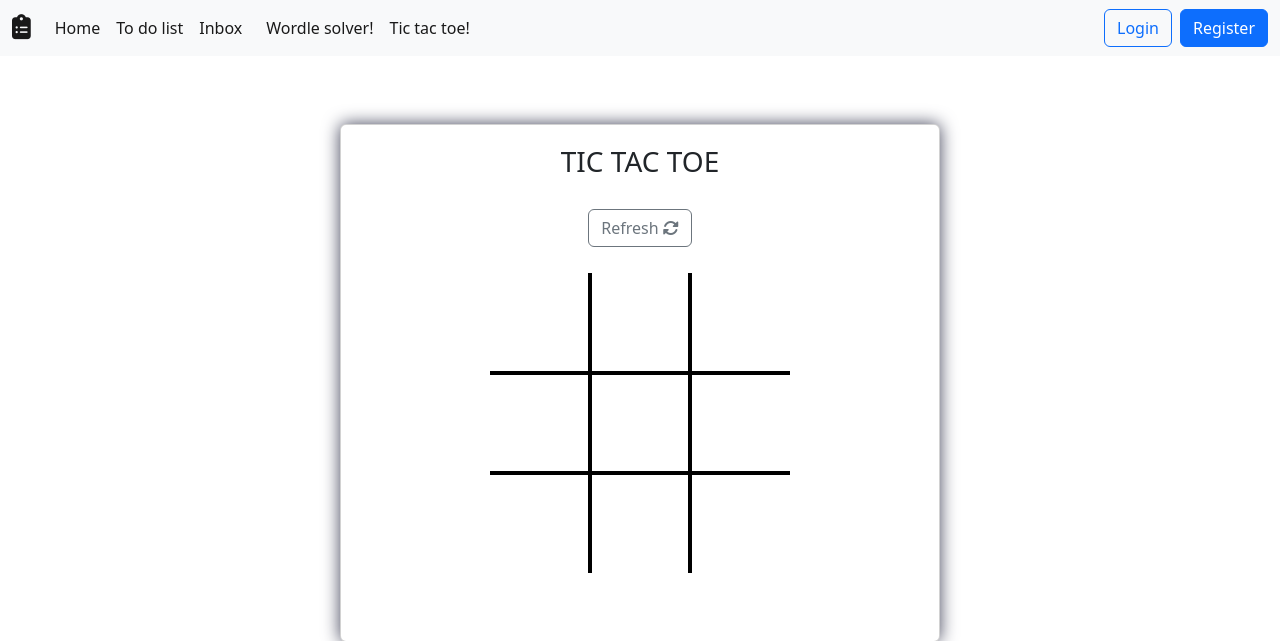
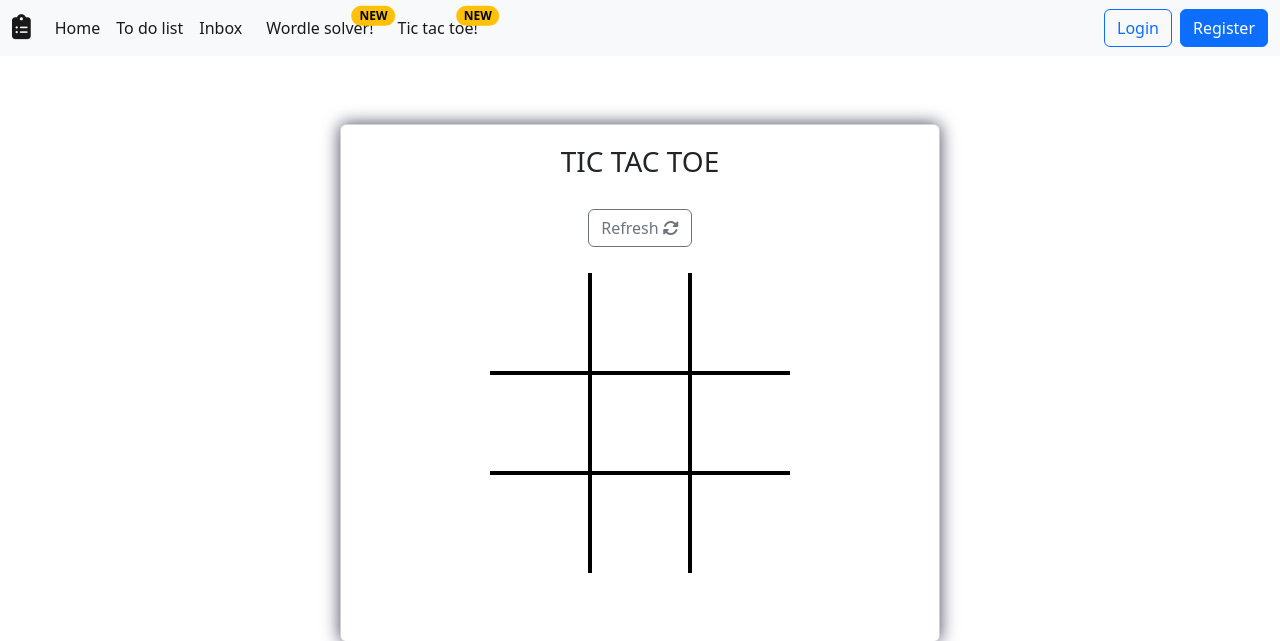
Before and after one commit to Tomek2268/Django-projects, a Django app: page /games/tic_tac_toe/ in a window 1280 px wide. Shown: the top 641 px of the page. Run offline with Django 4.2, Linux system fonts and the light colour scheme; some libraries are stand-ins or nearby versions.

Commit message:
NEW_badge

```diff
--- a/games/views.py
+++ b/games/views.py
@@ -18,7 +18,6 @@ def tic_tac_toe(request):
             mark = 'O'
 
         legal_moves,library_of_board,outcome,win_line = win_check(spot,mark,legal_moves,library_of_board)
-        print(outcome,win_line)
         win_line_spot,win_line_orientation = win_line
         js_library = {}
         for k,v in library_of_board.items():
--- a/my_temporary_storage.txt
+++ /dev/null
@@ -1,3 +0,0 @@
-<div class="win_horizontal"></div>
-<div class="win_vertical"></div>
-<div class="win_diagonal" style='transform:rotate(135deg);'></div>
--- a/templates/base.html
+++ b/templates/base.html
@@ -35,11 +35,19 @@
                   {% endif %}
                 </a>
               </li>
-              <li class="nav-item">
-                <a class="nav-link active" href="{% url 'wordle_solver' %}">Wordle solver!</a>
+              <li class="nav-item" style='margin-right:.5em;'>
+                <a class="nav-link active" href="{% url 'wordle_solver' %}" style='position:relative;'>Wordle solver!
+                  <span class="position-absolute top-10 start-90 translate-middle badge rounded-pill text-bg-warning">
+                    NEW
+                  </span>
+                </a>
               </li>
               <li class="nav-item">
-                <a class="nav-link active" href="{% url 'tic_tac_toe' %}">Tic tac toe!</a>
+                <a class="nav-link active" href="{% url 'tic_tac_toe' %}" style='position:relative;'>Tic tac toe!
+                  <span class="position-absolute top-10 start-90 translate-middle badge rounded-pill text-bg-warning">
+                    NEW
+                  </span>
+                </a>
               </li>
             </ul>
             {% if user.is_authenticated %}
```
